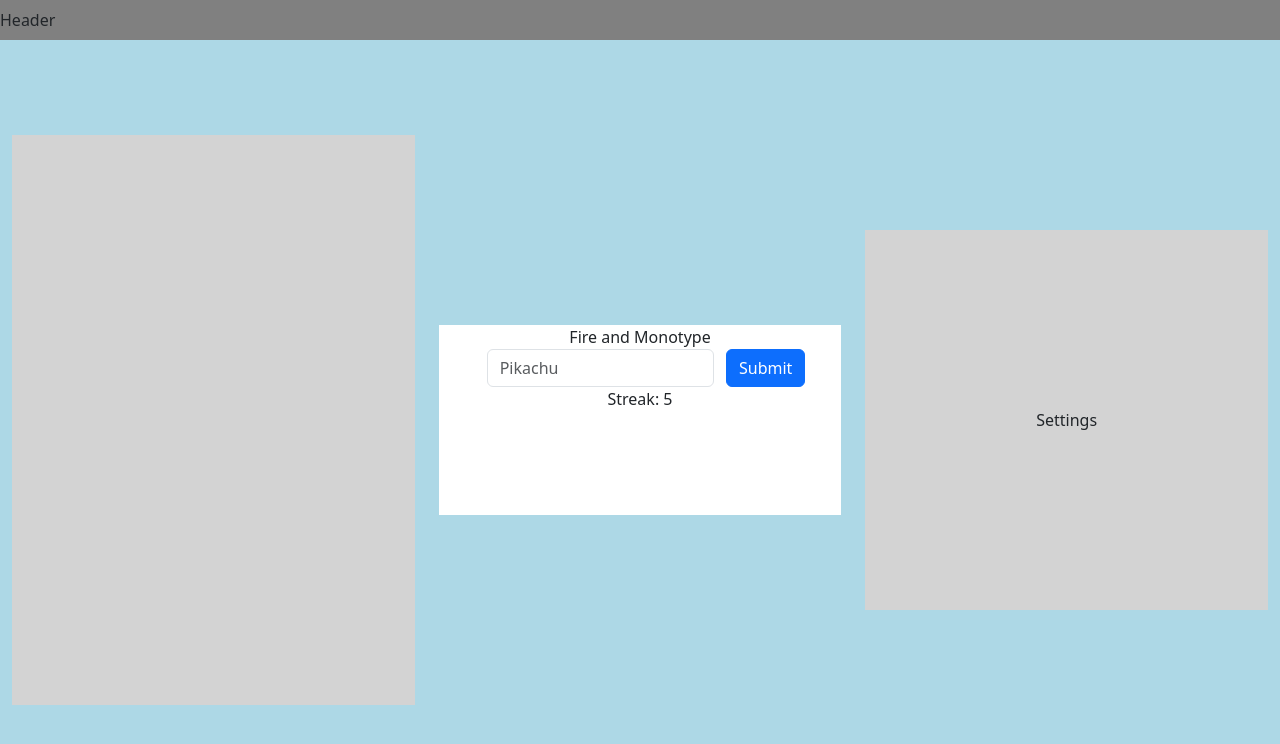
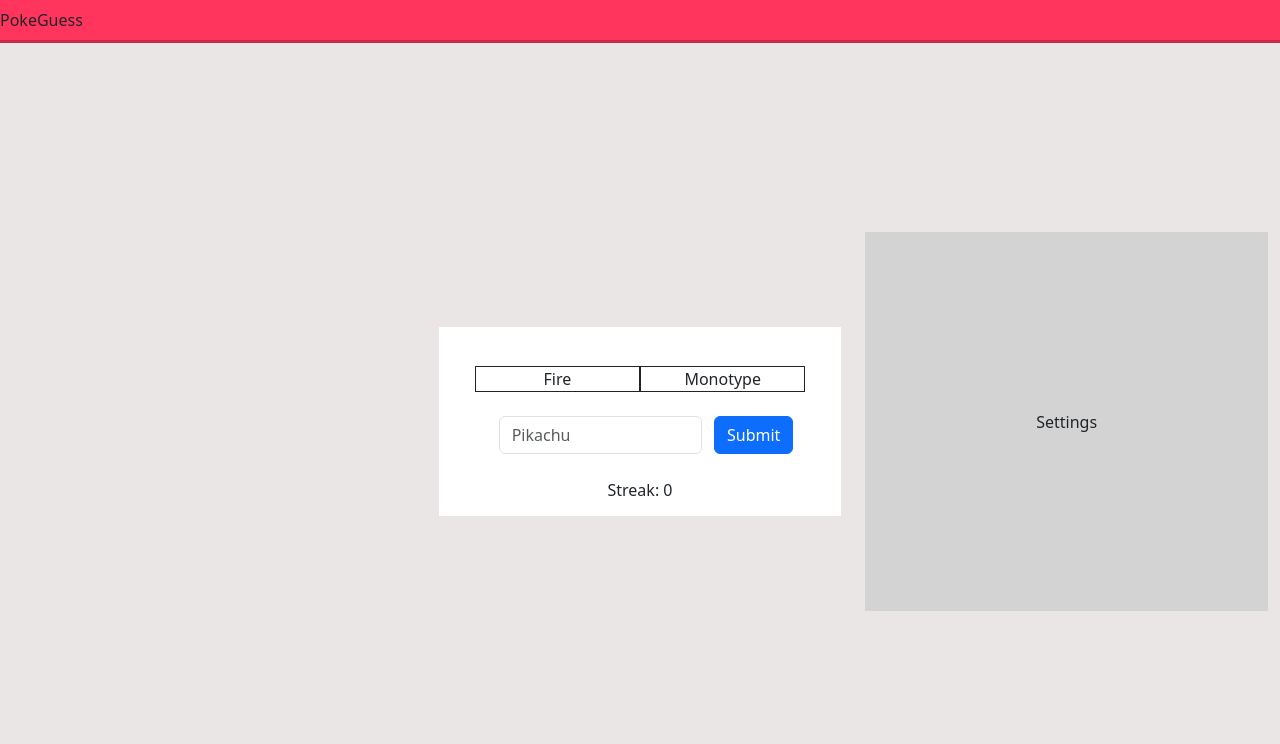
Before and after one commit to Tayzn/PokeGuess, a React (Vite) app: page / in a window 1280 px wide. Shown: the top 744 px of the page. Built offline with nearby package versions, Linux system fonts and the light colour scheme.

Commit message:
Few initial UI touchups

```diff
--- a/src/components/GameBox.jsx
+++ b/src/components/GameBox.jsx
@@ -1,5 +1,5 @@
 import React from 'react'
-import { Container, Col, Form, Button } from 'react-bootstrap'
+import { Container, Row, Col, Form, Button, Image } from 'react-bootstrap'
 import { useState } from 'react'
 import { checkAnswer, addToHistory } from '../utility/utility'
 import PokemonInput from './PokemonInput'
@@ -7,10 +7,20 @@ import PokemonInput from './PokemonInput'
 export const GameBox = ({ history, setHistory }) => {
   const [categories, setCategories] = useState(['Fire', 'Monotype'])
   const [answer, setAnswer] = useState('')
+  const [streak, setStreak] = useState(0)
 
   const check = (e) => {
     e.preventDefault()
     const result = checkAnswer(categories, answer)
+
+    if (result) {
+      setStreak((previous) => {
+        return streak + 1
+      })
+    } else {
+      setStreak(0)
+    }
+
     setHistory(addToHistory(history, answer, categories, result, false))
   }
 
@@ -19,10 +29,18 @@ export const GameBox = ({ history, setHistory }) => {
       className='d-flex justify-content-center align-items-center h-25'
       style={{ backgroundColor: 'white' }}
     >
-      <Col className='d-flex flex-column m-4 align-items-center h-100'>
-        <a>
-          {categories[0]} and {categories[1]}
-        </a>
+      <Col>
+        <Row className='d-flex m-4 align-items-center'>
+          {categories.map((category) => (
+            <Col
+              className='d-flex justify-content-center'
+              style={{ border: 'solid 1px' }}
+            >
+              <span>{category}</span>
+            </Col>
+          ))}
+        </Row>
+        <Row className='d-flex m-4 align-items-center'>
           <Form
             className='d-flex'
             onSubmit={(e) => check(e)}
@@ -33,8 +51,12 @@ export const GameBox = ({ history, setHistory }) => {
             />
             <Button type='submit'>Submit</Button>
           </Form>
-
-        <a>Streak: 5</a>
+        </Row>
+        <Row>
+          <span className='d-flex justify-content-center'>
+            Streak: {streak}
+          </span>
+        </Row>
       </Col>
     </Container>
   )
--- a/src/components/Header.jsx
+++ b/src/components/Header.jsx
@@ -2,5 +2,14 @@ import React from 'react'
 import { Navbar } from 'react-bootstrap'
 
 export const Header = () => {
-  return <Navbar style={{ backgroundColor: 'gray' }}>Header</Navbar>
+  return (
+    <Navbar
+      style={{
+        backgroundColor: '#FF355E',
+        borderBottom: '3px solid rgba(0,0,0,0.2)',
+      }}
+    >
+      PokeGuess
+    </Navbar>
+  )
 }
--- a/src/components/History.jsx
+++ b/src/components/History.jsx
@@ -4,10 +4,7 @@ import HistoryCard from './HistoryCard'
 
 export const History = ({ history }) => {
   return (
-    <Container
-      className='d-flex justify-content-center align-items-center h-75 overflow-y-scroll'
-      style={{ backgroundColor: 'lightgray' }}
-    >
+    <Container className='d-flex justify-content-center align-items-center h-75 overflow-y-scroll'>
       <Container
         fluid
         className='my-auto'
--- a/src/components/Home.jsx
+++ b/src/components/Home.jsx
@@ -12,7 +12,7 @@ export const Home = () => {
     <Container
       fluid
       className='h-100'
-      style={{ backgroundColor: 'lightblue' }}
+      style={{ backgroundColor: '#ebe6e6' }}
     >
       <Row className='h-100'>
         <Col className='d-flex h-100 align-items-center justify-content-center'>
--- a/src/components/PokemonInput.jsx
+++ b/src/components/PokemonInput.jsx
@@ -37,10 +37,10 @@ const PokemonInput = ({ inputValue, setInputValue }) => {
       />
       <ListGroup
         as='ul'
-        className={`position-absolute overflow-scroll ${
+        className={`position-absolute overflow-y-scroll ${
           !(isOpen && items.length && inputValue.length > 0) && 'd-none'
         }`}
-        style={{ maxHeight: '25%', width: '15%' }}
+        style={{ maxHeight: '25%', width: '20%' }}
         {...getMenuProps()}
       >
         {isOpen &&
```
Lines whose indentation alone changed are shown as unchanged.
